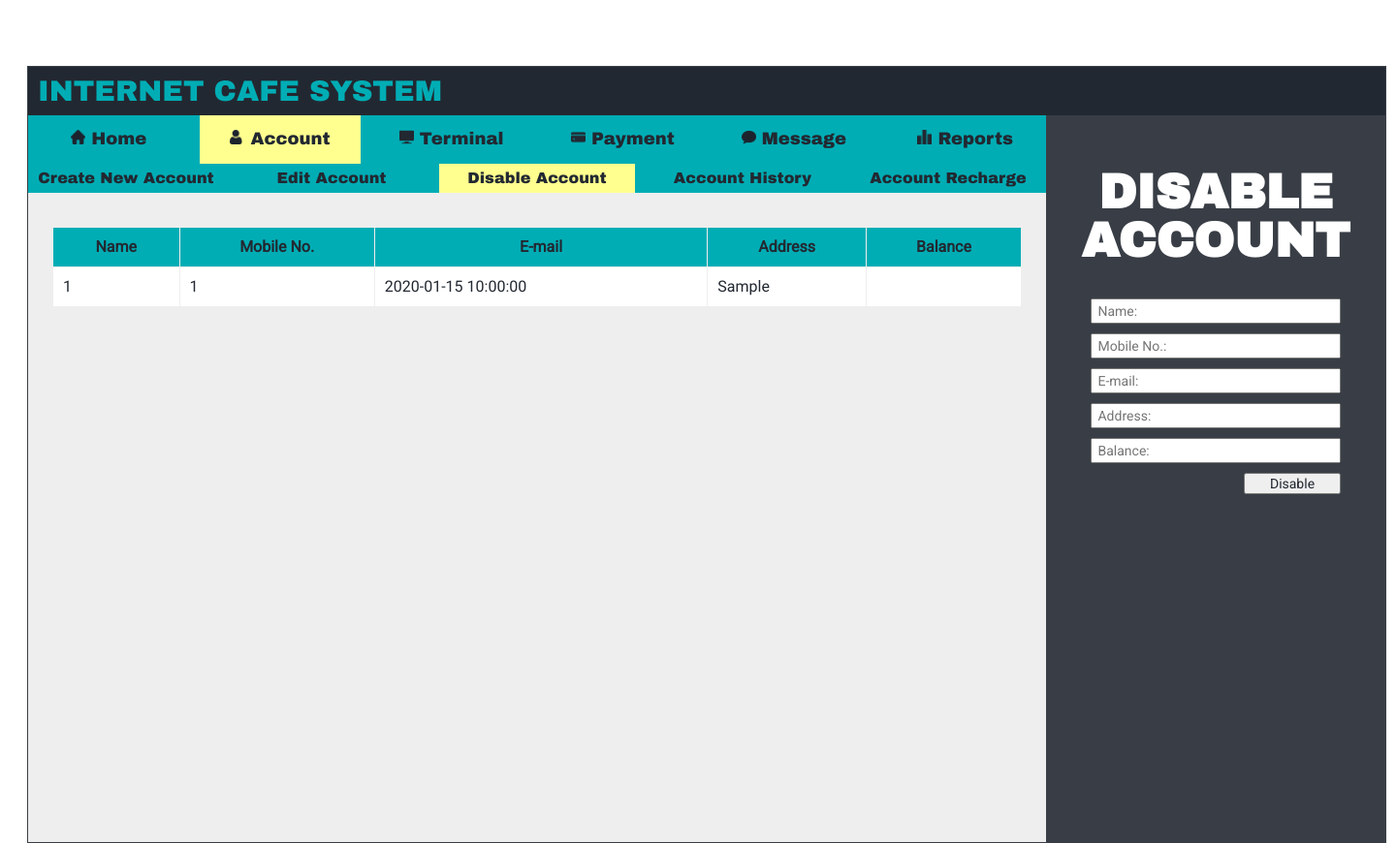
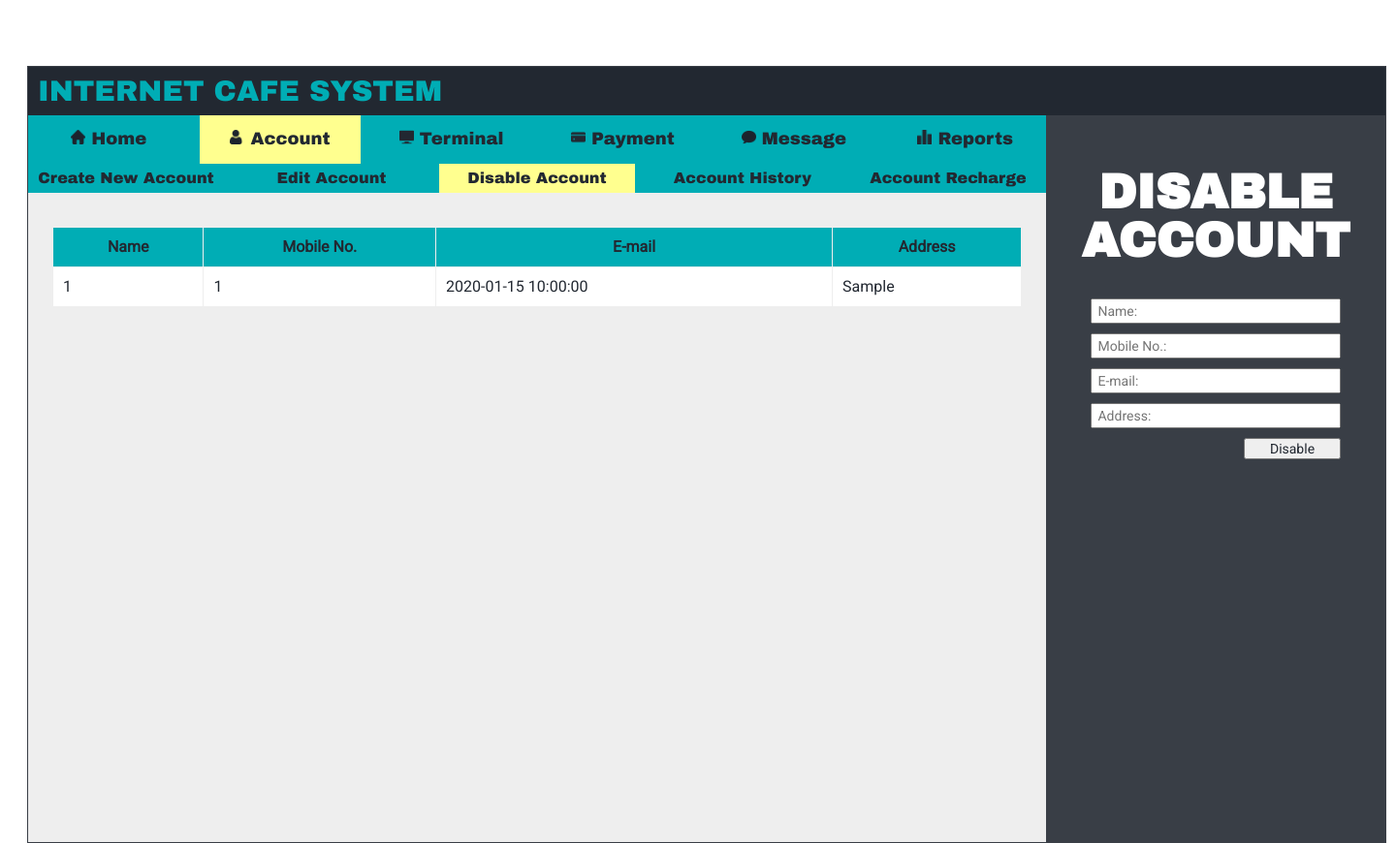
Before and after one commit to TriangleBear/Internet_Cafe_System, a Flask app: page /disable-account in a window 1440 px wide. Shown: the whole page at 97% size. Run offline with Flask 2, Linux system fonts and the light colour scheme; tables that the repository leaves empty or names only in its code hold one stand-in row (values such as "Sample post"); some libraries are stand-ins or nearby versions.

Commit message:
Removed unneccesary components

```diff
--- a/templates/Account/acc_disable.html
+++ b/templates/Account/acc_disable.html
@@ -92,9 +92,6 @@
                             <input class="account-input" type="text" name="address" placeholder="&nbsp;Address:">
                         </label>
                         <label>
-                            <input class="account-input" type="text" name="balance" placeholder="&nbsp;Balance:">
-                        </label>
-                        <label>
                             <input class="account-confirm" type="submit" value="Disable">
                         </label>
 
@@ -146,7 +143,6 @@
                         <th>Mobile No.</th>
                         <th>E-mail</th>
                         <th>Address</th>
-                        <th>Balance</th>
                     </tr>
 
                     &nbsp;&nbsp;
@@ -156,7 +152,6 @@
                         <td>{{item[6]}}</td>
                         <td>{{item[7]}}</td>
                         <td>{{item[8]}}</td>
-                        <td>{{item[12]}}</td>
                     </tr>
                     {%endfor%}
                 </table>
--- a/templates/Account/acc_edit.html
+++ b/templates/Account/acc_edit.html
@@ -143,7 +143,6 @@
                         <th>Mobile No.</th>
                         <th>E-mail</th>
                         <th>Address</th>
-                        <th>Balance</th>
                     </tr>
 
                     &nbsp;&nbsp;
@@ -153,7 +152,6 @@
                         <td>{{item[6]}}</td>
                         <td>{{item[7]}}</td>
                         <td>{{item[8]}}</td>
-                        <td>{{item[12]}}</td>
                     </tr>
                     {%endfor%}
                 </table>
--- a/templates/Account/acc_history.html
+++ b/templates/Account/acc_history.html
@@ -91,9 +91,6 @@
                             <input class="account-input" type="text" name="address" placeholder="&nbsp;Address:">
                         </label>
                         <label>
-                            <input class="account-input" type="text" name="balance" placeholder="&nbsp;Balance:">
-                        </label>
-                        <label>
                             <input class="account-confirm" type="submit" value="Save File">
                         </label>
 
@@ -144,7 +141,6 @@
                         <th>Name</th>
                         <th>Date</th>
                         <th>Bill</th>
-                        <th>Balance</th>
                     </tr>
 
                     &nbsp;&nbsp;
@@ -153,7 +149,6 @@
                         <td>{{item[1]}}</td>
                         <td>{{item[19]}}</td>
                         <td>test</td>
-                        <td>{{item[12]}}</td>
                     </tr>
                     {%endfor%}
                 </table>
--- a/templates/Account/acc_new.html
+++ b/templates/Account/acc_new.html
@@ -101,9 +101,6 @@
                             <input class="account-input" type="text" name="address"  placeholder="&nbsp;Address:">
                         </label>
                         <label>
-                            <input class="account-input" type="text" name="balance" placeholder="&nbsp;Balance:">
-                        </label>
-                        <label>
                             <input class="account-confirm" type="submit" value="Create">
                         </label>
                         <label >{{msg}}</label>
@@ -155,7 +152,6 @@
                         <th>Mobile No.</th>
                         <th>E-mail</th>
                         <th>Address</th>
-                        <th>Balance</th>
                     </tr>
 
                     &nbsp;&nbsp;
@@ -165,7 +161,6 @@
                         <td>{{data[6]}}</td>
                         <td>{{data[7]}}</td>
                         <td>{{data[8]}}</td>
-                        <td>{{data[12]}}</td>
                     </tr>
                     {%endfor%}
                 </table>
```
